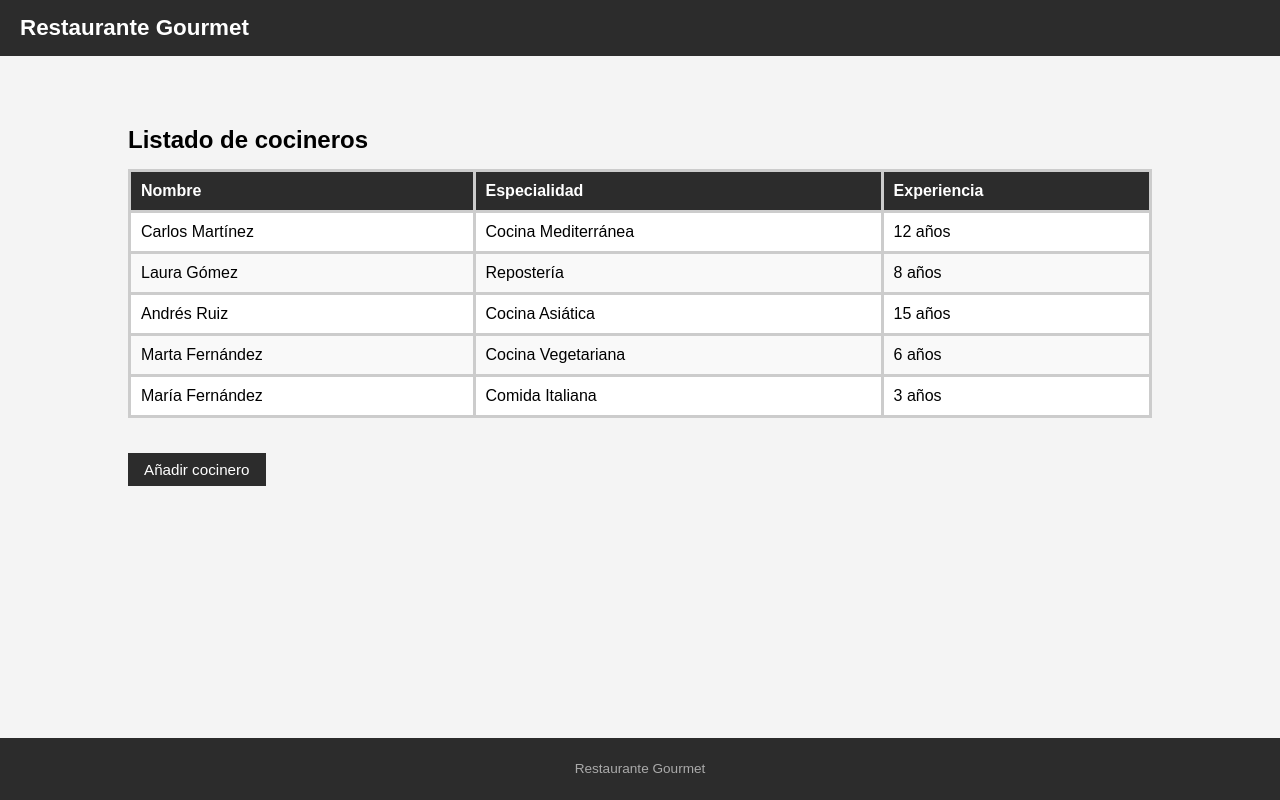
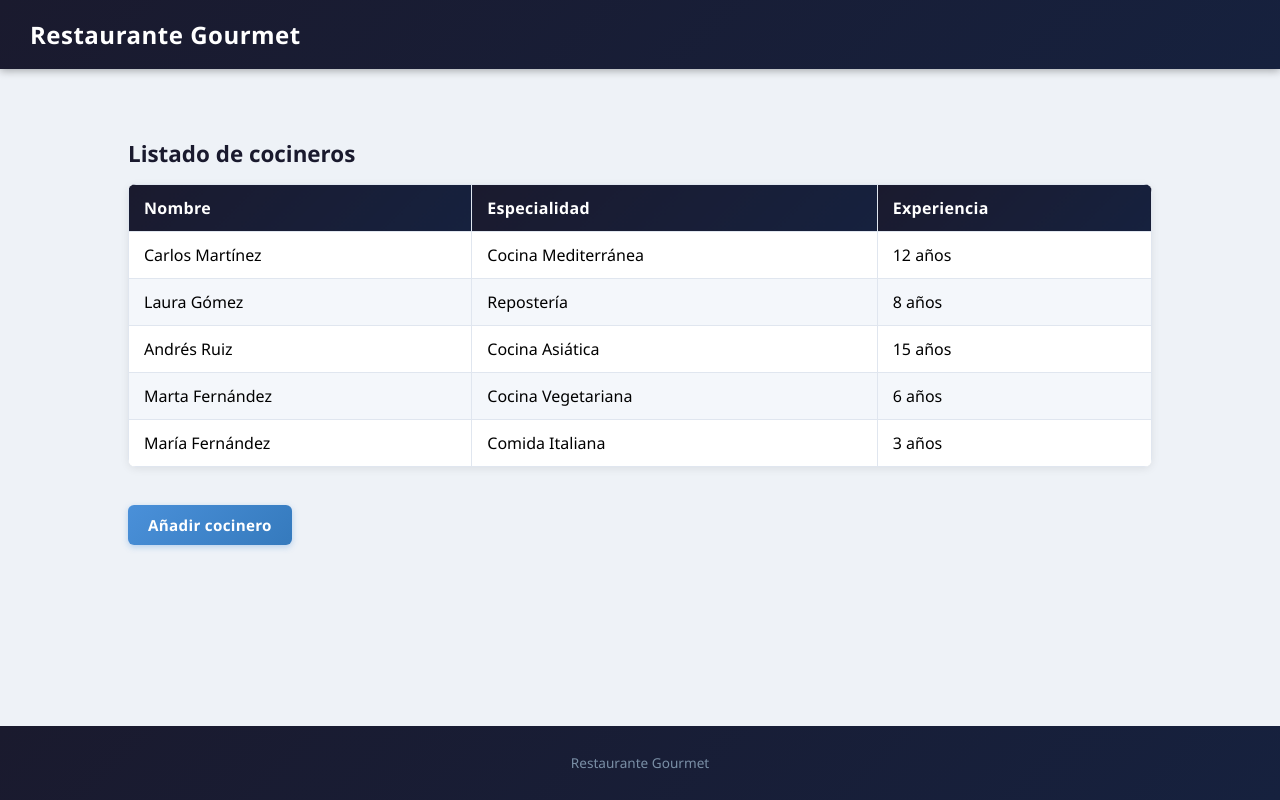
Before and after one commit to hugorayo0/recuperacion-reto-4-y-5, a Flask app: page / in a window 1280 px wide. Run offline with Flask 3, Linux system fonts and the light colour scheme.

Commit message:
Update styles in static/style.css for improved design

```diff
--- a/static/style.css
+++ b/static/style.css
@@ -1,102 +1,120 @@
 body {
-    font-family: Arial, sans-serif;
+    font-family: 'Segoe UI', sans-serif;
     margin: 0;
     padding: 0;
-    background-color: #f4f4f4;
+    background-color: #eef2f7;
     min-height: 100vh;
     display: flex;
     flex-direction: column;
 }
-
 header {
-    background-color: #2c2c2c;
+    background: linear-gradient(135deg, #1a1a2e, #16213e);
     color: white;
-    padding: 15px 20px;
+    padding: 18px 30px;
     display: flex;
     justify-content: space-between;
     align-items: center;
+    box-shadow: 0 2px 8px rgba(0,0,0,0.3);
 }
-
 header h1 {
     margin: 0;
-    font-size: 1.4rem;
+    font-size: 1.5rem;
+    letter-spacing: 0.5px;
 }
-
 nav a {
+    color: #a8d8ea;
+    margin-left: 20px;
+    text-decoration: none;
+    font-size: 0.95rem;
+    transition: color 0.2s;
+}
+nav a:hover {
     color: white;
-    margin-left: 15px;
-    text-decoration: none;
 }
-
-nav a:hover {
-    text-decoration: underline;
-}
-
 main {
     padding: 50px;
     width: 80%;
     margin: auto;
     flex: 1;
 }
-
 h2 {
     margin-bottom: 15px;
+    color: #1a1a2e;
+    font-size: 1.4rem;
 }
-
 table {
     border-collapse: collapse;
     width: 100%;
     background-color: white;
     margin-bottom: 20px;
+    border-radius: 8px;
+    overflow: hidden;
+    box-shadow: 0 2px 8px rgba(0,0,0,0.08);
 }
-
 th, td {
-    border: 3px solid #ccc;
-    padding: 10px;
+    border: 1px solid #e0e6ef;
+    padding: 12px 15px;
     text-align: left;
 }
-
 th {
-    background-color: #2c2c2c;
+    background: linear-gradient(135deg, #1a1a2e, #16213e);
     color: white;
+    font-weight: 600;
+    letter-spacing: 0.3px;
 }
-
 tr:nth-child(even) {
-    background-color: #f9f9f9;
+    background-color: #f4f7fb;
 }
-
+tr:hover {
+    background-color: #e8f0fe;
+    transition: background-color 0.2s;
+}
 form label {
     display: block;
-    margin-top: 12px;
-    font-weight: bold;
+    margin-top: 14px;
+    font-weight: 600;
+    color: #333;
+    font-size: 0.95rem;
 }
-
 form input {
     width: 500px;
-    padding: 10px;
-    margin-top: 4px;
+    padding: 10px 14px;
+    margin-top: 5px;
+    border: 1px solid #c9d4e0;
+    border-radius: 6px;
+    font-size: 0.95rem;
+    outline: none;
+    transition: border-color 0.2s, box-shadow 0.2s;
 }
-
+form input:focus {
+    border-color: #4a90d9;
+    box-shadow: 0 0 0 3px rgba(74,144,217,0.15);
+}
 .btn {
     display: inline-block;
-    background-color: #2c2c2c;
+    background: linear-gradient(135deg, #4a90d9, #357abd);
     color: white;
-    padding: 8px 16px;
+    padding: 10px 20px;
     text-decoration: none;
-    margin-top: 15px;
+    margin-top: 18px;
     cursor: pointer;
     border: none;
     font-size: 0.95rem;
+    border-radius: 6px;
+    font-weight: 600;
+    letter-spacing: 0.3px;
+    transition: transform 0.1s, box-shadow 0.2s;
+    box-shadow: 0 2px 6px rgba(74,144,217,0.35);
 }
-
 .btn:hover {
-    background-color: #444;
+    background: linear-gradient(135deg, #357abd, #2a6099);
+    box-shadow: 0 4px 12px rgba(74,144,217,0.4);
+    transform: translateY(-1px);
 }
-
 footer {
     margin-top: 40px;
-    padding: 10px 20px;
-    background-color: #2c2c2c;
-    color: #aaa;
+    padding: 14px 30px;
+    background: linear-gradient(135deg, #1a1a2e, #16213e);
+    color: #7a8fa6;
     font-size: 0.85rem;
 }
```
